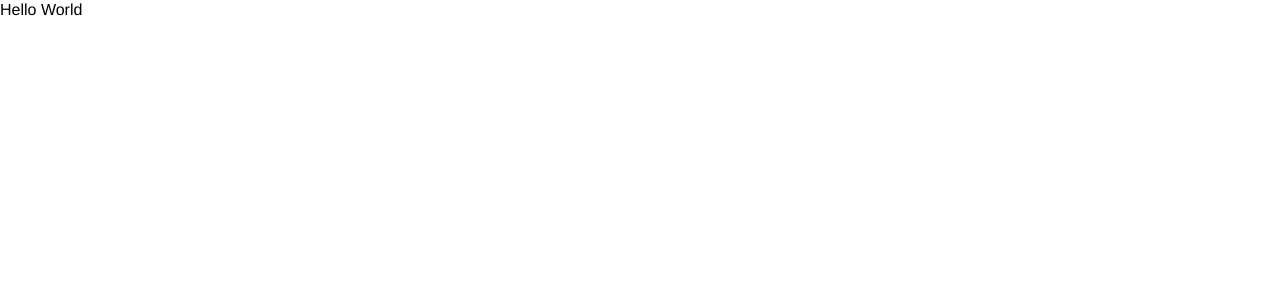
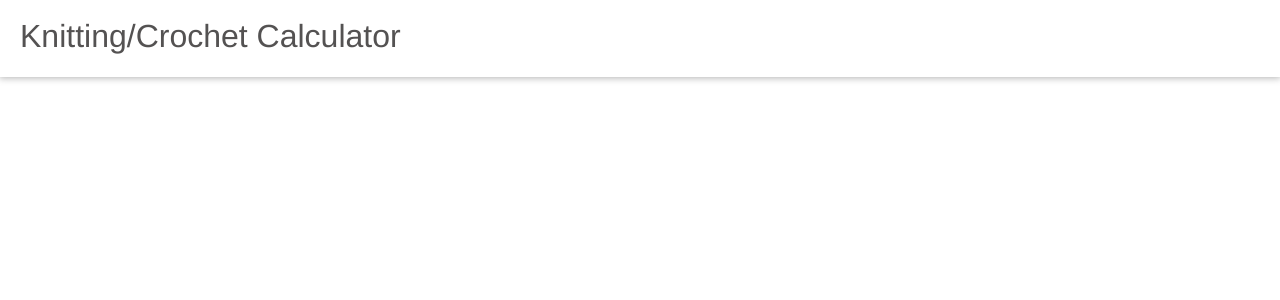
Before and after one commit to craftykate/gauge-calculator, a React (Create React App) app: page / in a window 1280 px wide. Shown: the top 300 px of the page. Built offline with nearby package versions, Linux system fonts and the light colour scheme.

Commit message:
Add header

```diff
--- a/src/Components/App/App.js
+++ b/src/Components/App/App.js
@@ -1,10 +1,13 @@
 import React, { Component } from 'react';
+
 import './App.css';
+import Header from '../Header/Header';
+
 
 class App extends Component {
   render() {
     return (
-      <p>Hello World</p>
+      <Header />
     );
   }
 }
--- /dev/null
+++ b/src/Components/Header/Header.js
@@ -0,0 +1,9 @@
+import React from 'react';
+
+const header = () => (
+    <header>
+        <h1>Knitting/Crochet Calculator</h1>
+    </header>
+);
+
+export default header;
```
